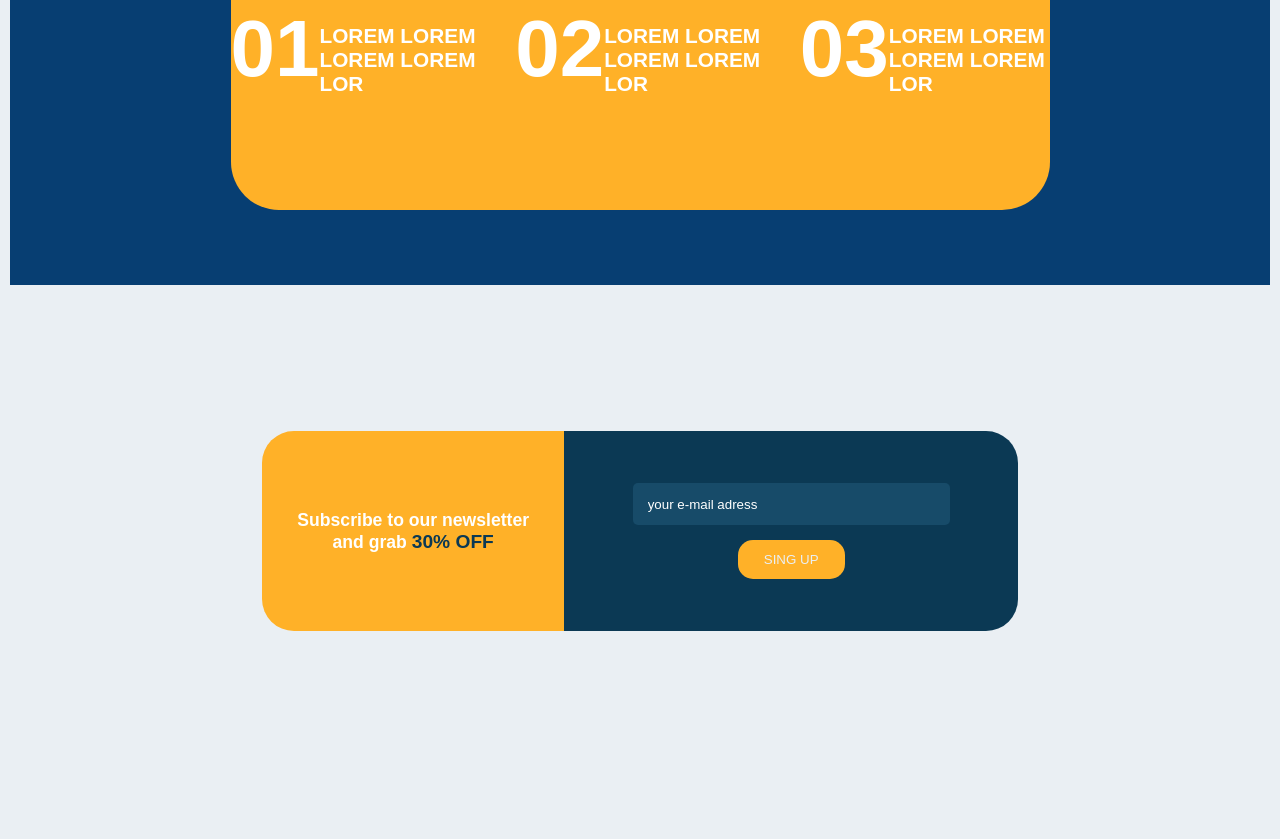
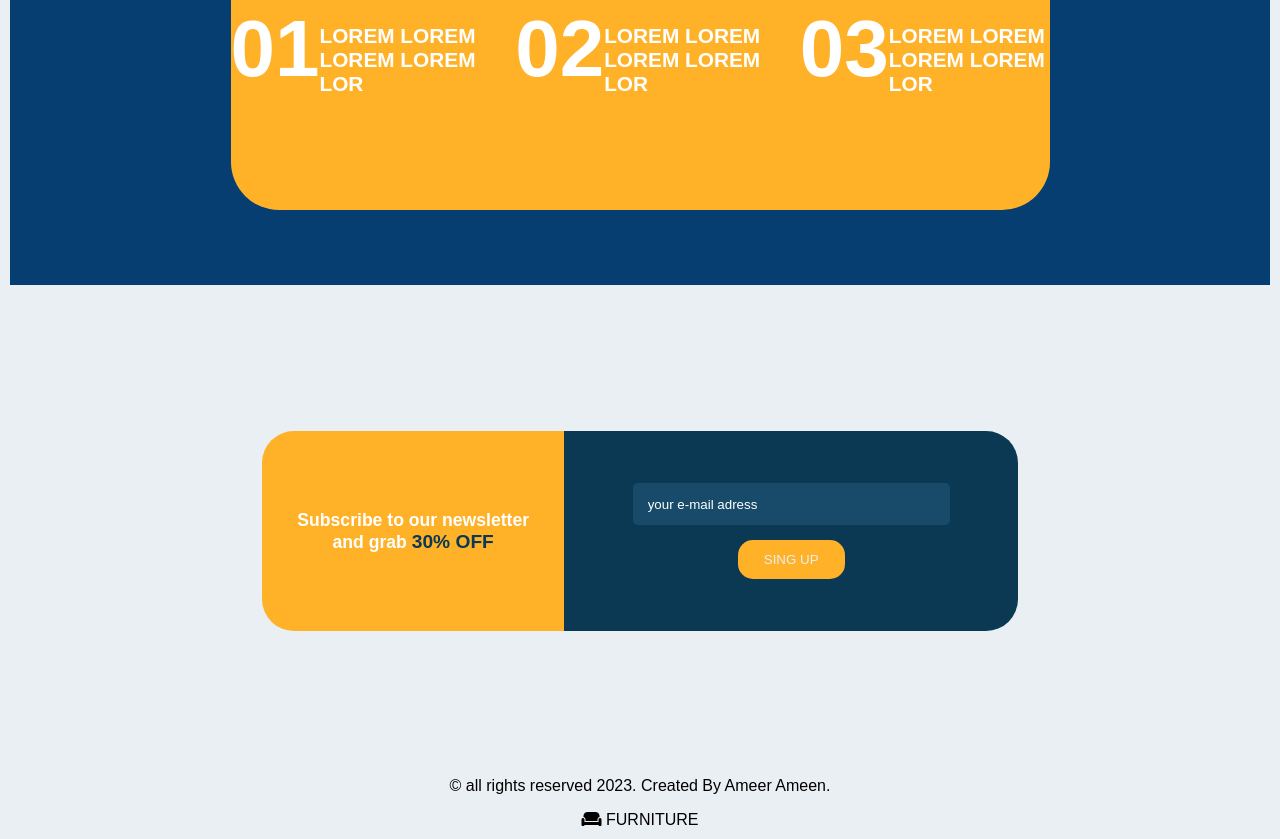
Before and after one commit to Ameer2000Mzori/Furnitrue-Website, a website built with webpack: page src/index.html in a window 1280 px wide. Shown: the part 4507-5346 px from the top of the page. Before the commit the page ends 5278 px from the top, so only its background shows below. Built offline with nearby package versions, Linux system fonts and the light colour scheme; a web font is replaced by a local one.

Commit message:
added footer html tree

```diff
--- a/src/index.html
+++ b/src/index.html
@@ -300,6 +300,14 @@
       </div>
     </section>
 
+    <section class="footer">
+      <p>© all rights reserved 2023. Created By Ameer Ameen.</p>
+      <div class="brand-Icon">
+        <i class="fa-solid fa-couch"></i>
+        <span>FURNITURE</span>
+      </div>
+    </section>
+
     <script src="script.js"></script>
   </body>
 </html>
```
Also changed, not shown: dist/index.html.
